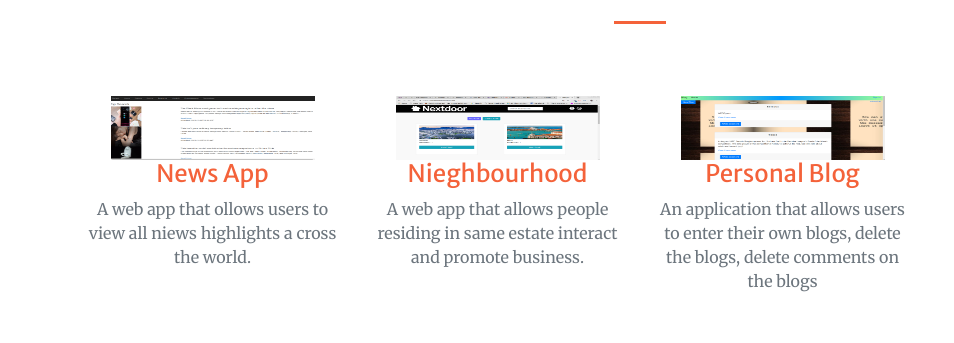
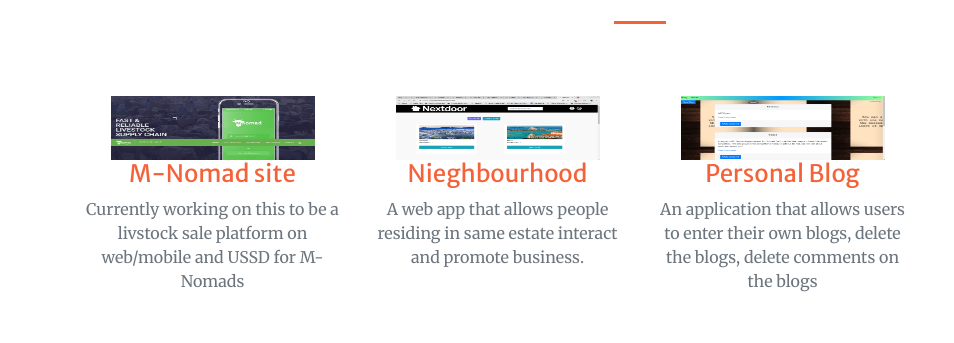
Before and after one commit to odipojames/portfolio, a plain HTML site: page index.html in a window 1280 px wide. Shown: the part 1543-1886 px from the top of the page, 0-954 px from the left. Drawn offline with nearby package versions, Linux system fonts and the light colour scheme.

Commit message:
add resent work

```diff
--- a/index.html
+++ b/index.html
@@ -106,10 +106,10 @@ In my spare time and outside of the world of computing, my primary passion is fo
       <div class="row">
         <div class="col-lg-3 col-md-6 text-center">
           <div class="mt-5">
-            <img src="images/news.png" alt="explore" style="width:80%; height:64px;">
-            <a href="https://news-app-python.herokuapp.com/" target="_blank">
-            <h3 class="h4 mb-2">News App</h3></a>
-            <p class="text-muted mb-0">A web app that ollows users to view all niews highlights a cross the world.</p>
+            <img src="images/mnomad.png" alt="explore" style="width:80%; height:64px;">
+            <a href="https://www.m-nomad.co.ke/#" target="_blank">
+            <h3 class="h4 mb-2">M-Nomad site</h3></a>
+            <p class="text-muted mb-0">Currently working on this to be a livstock sale platform on web/mobile and USSD for M-Nomads</p>
           </div>
         </div>
         <div class="col-lg-3 col-md-6 text-center">
```
Also changed, not shown: images/cover2.jpg (deleted), images/gallery.png (deleted), images/jamo.jpg (deleted), images/min pitch.png (deleted), images/mnomad.png (added), images/ojim.jpg (deleted), images/ping-pong.png (deleted), images/pp.jpeg (deleted).
